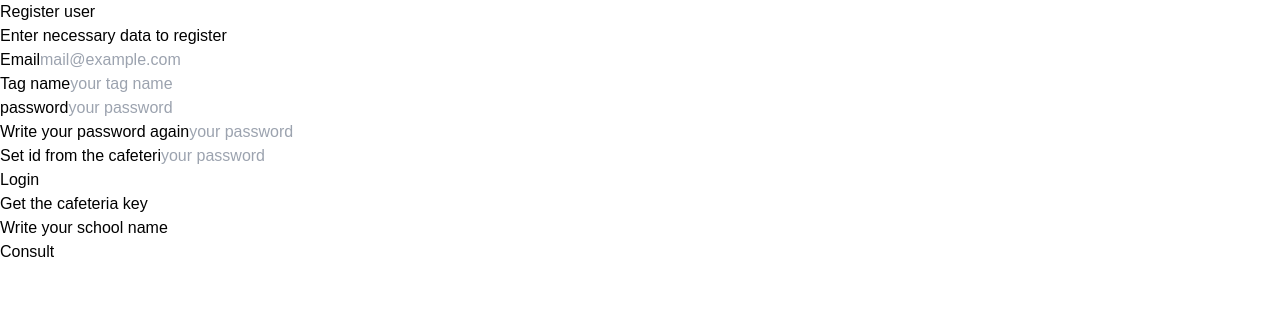
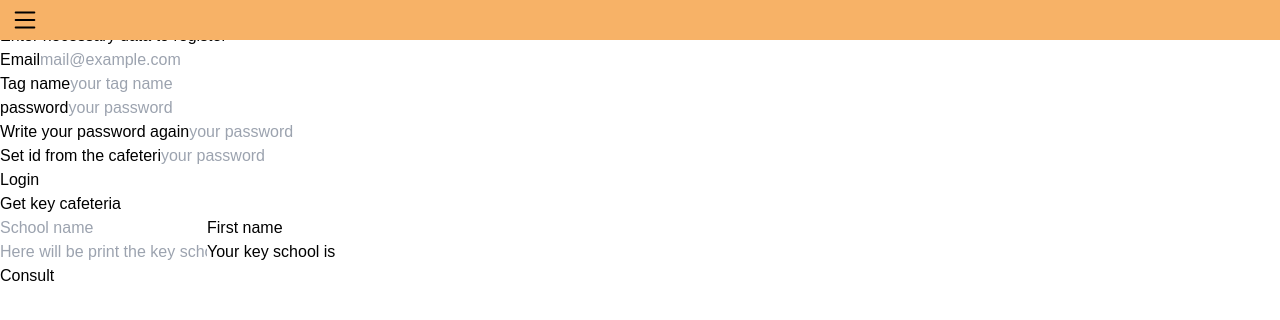
Before and after one commit to AlexxScript/realTimeApp, a React (Vite) app in the folder client/: page /register in a window 1280 px wide. Shown: the top 320 px of the page. Built offline with nearby package versions, Linux system fonts and the light colour scheme; no server answers.

Commit message:
restricción a paginass de menu y profile

```diff
--- a/client/src/components/FormKeyCafe.tsx
+++ b/client/src/components/FormKeyCafe.tsx
@@ -27,20 +27,23 @@ export const FormKeyCafe = () => {
     }
 
     return (
-        <div>
-            <form onSubmit={handleSubmit}>
-                <h2>Get the cafeteria key</h2>
-                <div>
-                    <label htmlFor="schoolName">Write your school name</label>
-                    <input onChange={handleChange} type="text" value={schoolName} name="schoolName" />
+        <div className="max-w-full w-3/6 mx-auto">
+            <h1 className="mb-1 font-bold text-3xl flex gap-1 items-baseline font-mono">Get key cafeteria</h1>
+            <form onSubmit={handleSubmit} className="grid max-w-3xl gap-2 py-10 px-8 sm:grid-cols-2 bg-white rounded-md border-t-4 border-[#e25d14]">
+                <div className="grid">
+                    <div className="bg-white flex min-h-[60px] flex-col-reverse justify-center rounded-md border border-gray-300 px-3 py-2 shadow-sm focus-within:shadow-inner">
+                        <input onChange={handleChange} type="text" value={schoolName} name="schoolName" className="peer block w-full border-0 p-0 text-base text-gray-900 placeholder-gray-400 focus:ring-0" placeholder="School name" />
+                        <label className="block transform text-xs font-bold uppercase text-gray-400 transition-opacity, duration-200 peer-placeholder-shown:h-0 peer-placeholder-shown:-translate-y-full peer-placeholder-shown:opacity-0">First name</label>
+                    </div>
                 </div>
-                <div>
-                    <input type="submit" value="Consult" />
+                <div className="grid">
+                    <div className="bg-white first:flex min-h-[60px] flex-col-reverse justify-center rounded-md border border-gray-300 px-3 py-2 shadow-sm focus-within:shadow-inner">
+                        <input type="text" name="last-name" id="last-name" className="peer block w-full border-0 p-0 text-base text-gray-900 placeholder-gray-400 focus:ring-0" placeholder="Here will be print the key school" value={idC !== '' ? idC : ''} readOnly/>
+                        <label className="block transform text-xs font-bold uppercase text-gray-400 transition-opacity, duration-200 peer-placeholder-shown:h-0 peer-placeholder-shown:-translate-y-full peer-placeholder-shown:opacity-0">Your key school is</label>
+                    </div>
                 </div>
+                <button type="submit" className="mt-4 bg-[#e25d14] text-white py-2 px-6 rounded-md hover:bg-[#bb4613] ">Consult</button>
             </form>
-            {idC !== '' && (
-                <h1>{idC}</h1>
-            )}
         </div>
     )
 }
--- a/client/src/components/FormRegisterUser.tsx
+++ b/client/src/components/FormRegisterUser.tsx
@@ -1,4 +1,5 @@
 import React, { useState } from "react";
+import { NavBar } from "./NavBar";
 
 export const FormRegisterUser = () => {
 
@@ -35,9 +36,11 @@ export const FormRegisterUser = () => {
     }
 
     return (
+        <>
+        <NavBar/>
             <div className="bg-white">
                 <div className="flex h-screen flex-col items-center justify-center">
-                <div className="max-h-auto mx-auto w-4/6 max-w-xl">
+                    <div className="rounded-md border-2 border-[#e25c148a] max-h-auto mx-auto w-4/6 max-w-xl p-5">
                         <div className="mb-5 space-y-1">
                             <p className="text-xl font-semibold">Register user</p>
                             <p className="text-gray-500">Enter necessary data to register</p>
@@ -104,36 +107,12 @@ export const FormRegisterUser = () => {
                                             name="idCafe"/>
                                     </div>
                                 </div>
-                            <button className="ring-offset-background focus-visible:ring-ring flex h-10 w-full items-center justify-center whitespace-nowrap rounded-md bg-black px-4 py-2 text-sm font-medium text-white transition-colors hover:bg-black/90 focus-visible:outline-none focus-visible:ring-2 focus-visible:ring-offset-2 disabled:pointer-events-none disabled:opacity-50" type="submit">Login</button>
+                                <button className="ring-offset-background focus-visible:ring-ring flex h-10 w-full items-center justify-center whitespace-nowrap rounded-md bg-[#e25d14] px-4 py-2 text-sm font-medium text-white transition-colors hover:bg-[#bb4613] focus-visible:outline-none focus-visible:ring-2 focus-visible:ring-offset-2 disabled:pointer-events-none disabled:opacity-50" type="submit">Login</button>
                             </div>
                         </form>
                     </div>
                 </div>
             </div>
-        // <form onSubmit={handleSubmit}>
-        //     <div>
-        //         <label htmlFor="userEmail">Write your email</label>
-        //         <input onChange={handleChange} value={fields.userEmail} type="email" name="userEmail" />
-        //     </div>
-        //     <div>
-        //         <label htmlFor="userName">Write a tag name</label>
-        //         <input onChange={handleChange} value={fields.userName} type="text" name="userName" />
-        //     </div>
-        //     <div>
-        //         <label htmlFor="password">Write a password</label>
-        //         <input onChange={handleChange} value={fields.password} type="password" name="password" />
-        //     </div>
-        //     <div>
-        //         <label htmlFor="repeatPassword">Write your password again</label>
-        //         <input onChange={handleChange} value={fields.repeatPassword} type="password" name="repeatPassword" />
-        //     </div>
-        //     <div>
-        //         <label htmlFor="idCafe">Set the id from cafeteria</label>
-        //         <input onChange={handleChange} value={fields.idCafe} type="text" name="idCafe" />
-        //     </div>
-        //     <div>
-        //         <input  type="submit" value="Register user" />
-        //     </div>
-        // </form>
+        </>
     )
 }
--- a/client/src/pages/LogInUser.tsx
+++ b/client/src/pages/LogInUser.tsx
@@ -1,6 +1,7 @@
 import React, { useContext, useState } from 'react';
 import { AuthContext } from '../context/AuthContext';
-import { Navigate } from 'react-router-dom';
+import { Link, Navigate } from 'react-router-dom';
+import { NavBar } from '../components/NavBar';
 
 export const LoginUser = () => {
 
@@ -49,9 +50,11 @@ export const LoginUser = () => {
     }
 
     return (
+        <>
+            <NavBar/>
             <div className="bg-white">
                 <div className="flex h-screen flex-col items-center justify-center">
-                <div className="max-h-auto mx-auto w-4/6 max-w-xl">
+                    <div className="rounded-md border-2 border-[#e25c148a] p-5 max-h-auto mx-auto w-4/6 max-w-xl">
                         <div className="mb-8 space-y-3">
                             <p className="text-xl font-semibold">Login</p>
                             <p className="text-gray-500">Enter your email to log in</p>
@@ -81,12 +84,13 @@ export const LoginUser = () => {
                                             onChange={handleChange}/>
                                     </div>
                                 </div>
-                            <button className="ring-offset-background focus-visible:ring-ring flex h-10 w-full items-center justify-center whitespace-nowrap rounded-md bg-black px-4 py-2 text-sm font-medium text-white transition-colors hover:bg-black/90 focus-visible:outline-none focus-visible:ring-2 focus-visible:ring-offset-2 disabled:pointer-events-none disabled:opacity-50" type="submit">Login</button>
+                                <button className="ring-offset-background focus-visible:ring-ring flex h-10 w-full items-center justify-center whitespace-nowrap rounded-md bg-[#e25d14] px-4 py-2 text-sm font-medium text-white transition-colors hover:bg-[#bb4613] focus-visible:outline-none focus-visible:ring-2 focus-visible:ring-offset-2 disabled:pointer-events-none disabled:opacity-50" type="submit">Login</button>
                             </div>
                         </form>
-                    <div className="text-center"> No account? <a className="text-blue-500" href="/signup">Create one</a> </div>
+                        <div className="text-center"> No account? <Link className="text-[#e25d14]" to="/register">Create one</Link> </div>
                     </div>
                 </div>
             </div>
+        </>
     )
 }
--- a/client/src/pages/MenuList.tsx
+++ b/client/src/pages/MenuList.tsx
@@ -4,6 +4,7 @@ import { AuthContext } from "../context/AuthContext";
 import { useShoppingCart } from "../context/ShoppingCartContext";
 import { ShoppingCart } from "../components/ShoppingCart";
 import { NavBar } from "../components/NavBar";
+import { Navigate } from "react-router-dom";
 
 interface ListItem {
     item_name: string; //Item name for each item
@@ -24,7 +25,6 @@ export const MenuList = () => {
     const [total, setTotal] = useState<number>(0); //Total amount to pay
 
     useEffect(() => {
-
         const room = contextAu.user.idSchool;
         const email = contextAu.user.email;
 
@@ -94,6 +94,10 @@ export const MenuList = () => {
         console.log(total);
     }
 
+    if (!contextAu.user.authenticated) {
+        return <Navigate to="/" />
+    }
+
     return (
         <div>
             <NavBar/>
--- a/client/src/pages/Orders.tsx
+++ b/client/src/pages/Orders.tsx
@@ -1,6 +1,7 @@
 import React, { useContext, useEffect, useState } from "react";
 import { socket } from "../socket/socket";
 import { AuthContext } from "../context/AuthContext";
+import { Navigate } from "react-router-dom";
 
 interface ListOrder {
     id_orders: any;
@@ -78,6 +79,10 @@ export const Orders = () => {
         return <h1>Loading...</h1>
     }
 
+    if (!contextAu.user.authenticated) {
+        return <Navigate to="/" />
+    }
+
     return (
         <div>
             <h1>Orders</h1>
--- a/client/src/pages/Profile.tsx
+++ b/client/src/pages/Profile.tsx
@@ -1,10 +1,15 @@
 import React, { useContext } from "react";
 import { AuthContext } from "../context/AuthContext";
 import { NavBar } from "../components/NavBar";
+import { Navigate } from "react-router-dom";
 
 export const Profile = () => {
 
     const contextAu = useContext(AuthContext);
+
+    if (!contextAu.user.authenticated) {
+        return <Navigate to="/" />
+    }
 
     return (
         <main>
--- a/client/src/style.css
+++ b/client/src/style.css
@@ -33,6 +33,7 @@ body {
   height: 40px;
   position: fixed;
   top: 0;
+  /* bottom: 0vh; */
   z-index: 100;
 }
 
```
Also changed, not shown: client/src/pages/RegisterSchool.tsx (+6 -22 lines). Lines whose indentation alone changed are shown as unchanged.
